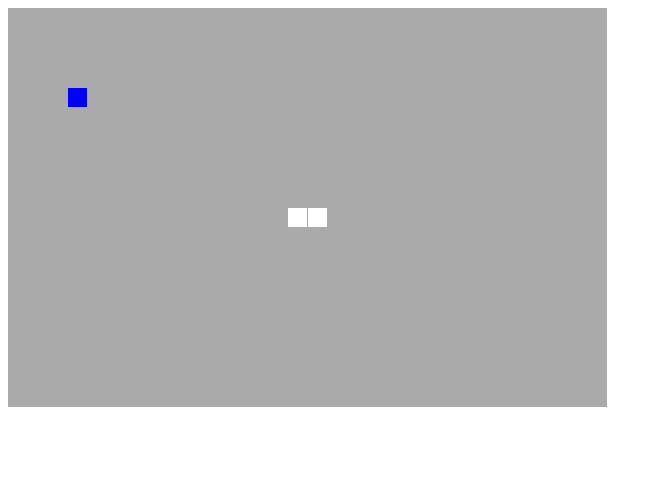
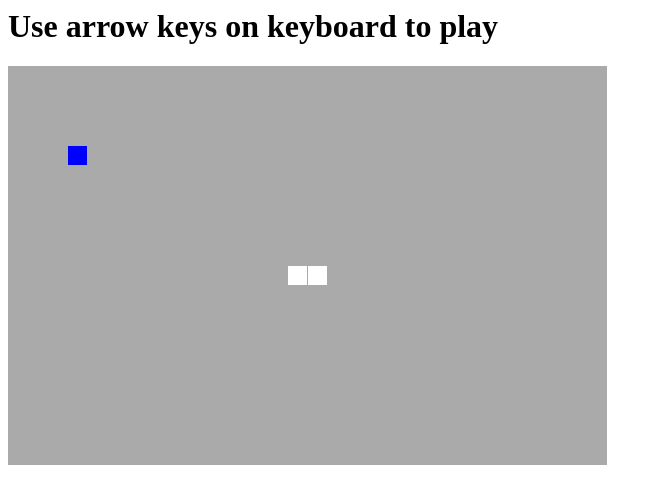
Before and after one commit to Anu-m-k/snakegame, a plain HTML site: page index.html in a window 1280 px wide. Shown: the whole page, without its empty margins (0-662 px from the left). Drawn offline with Linux system fonts and the light colour scheme.

Commit message:
Update index.html

```diff
--- a/index.html
+++ b/index.html
@@ -1,3 +1,5 @@
+<h1>Use arrow keys on keyboard to play</h1>
+
 <canvas id=canvas height=400 width=600>
 </canvas>
 
```
